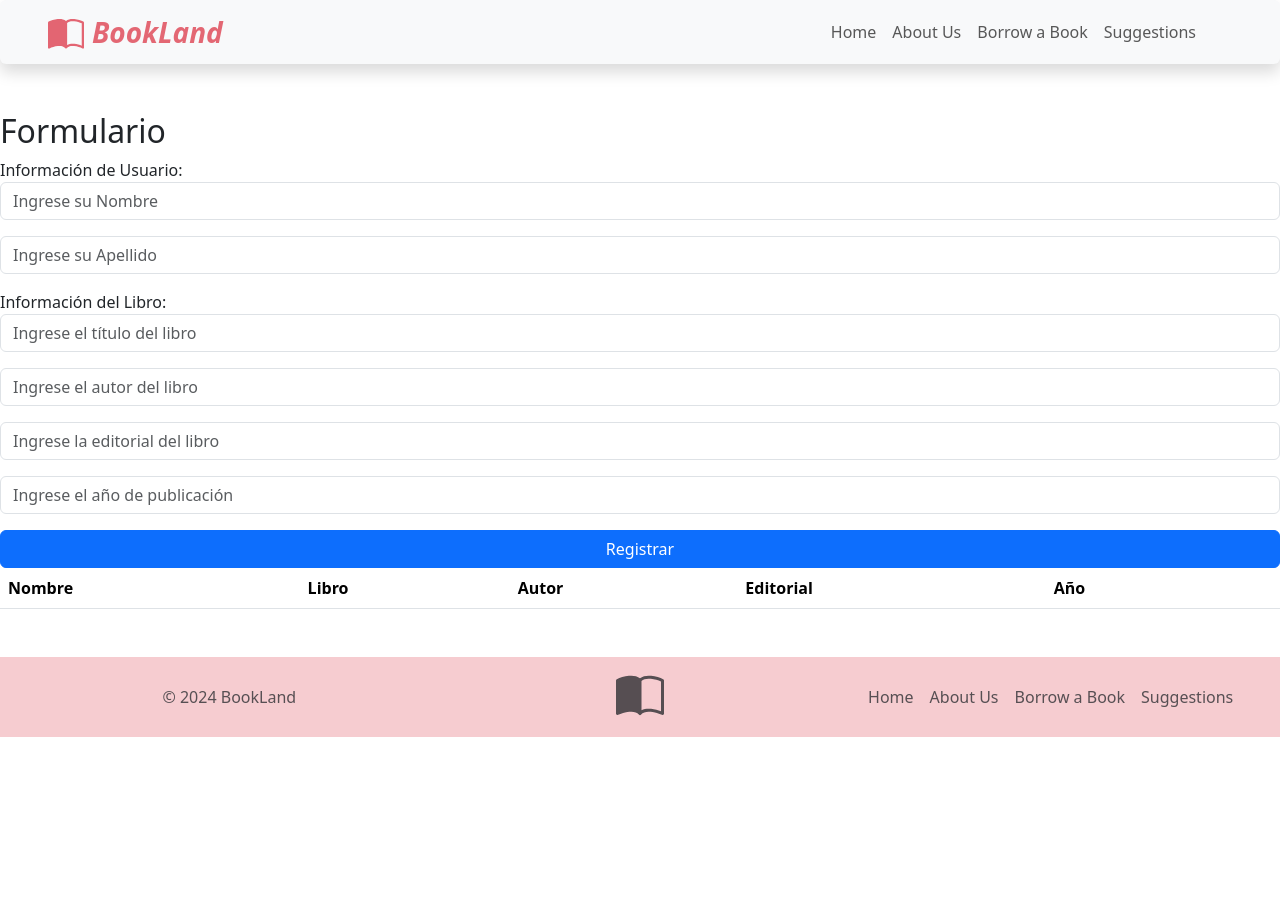
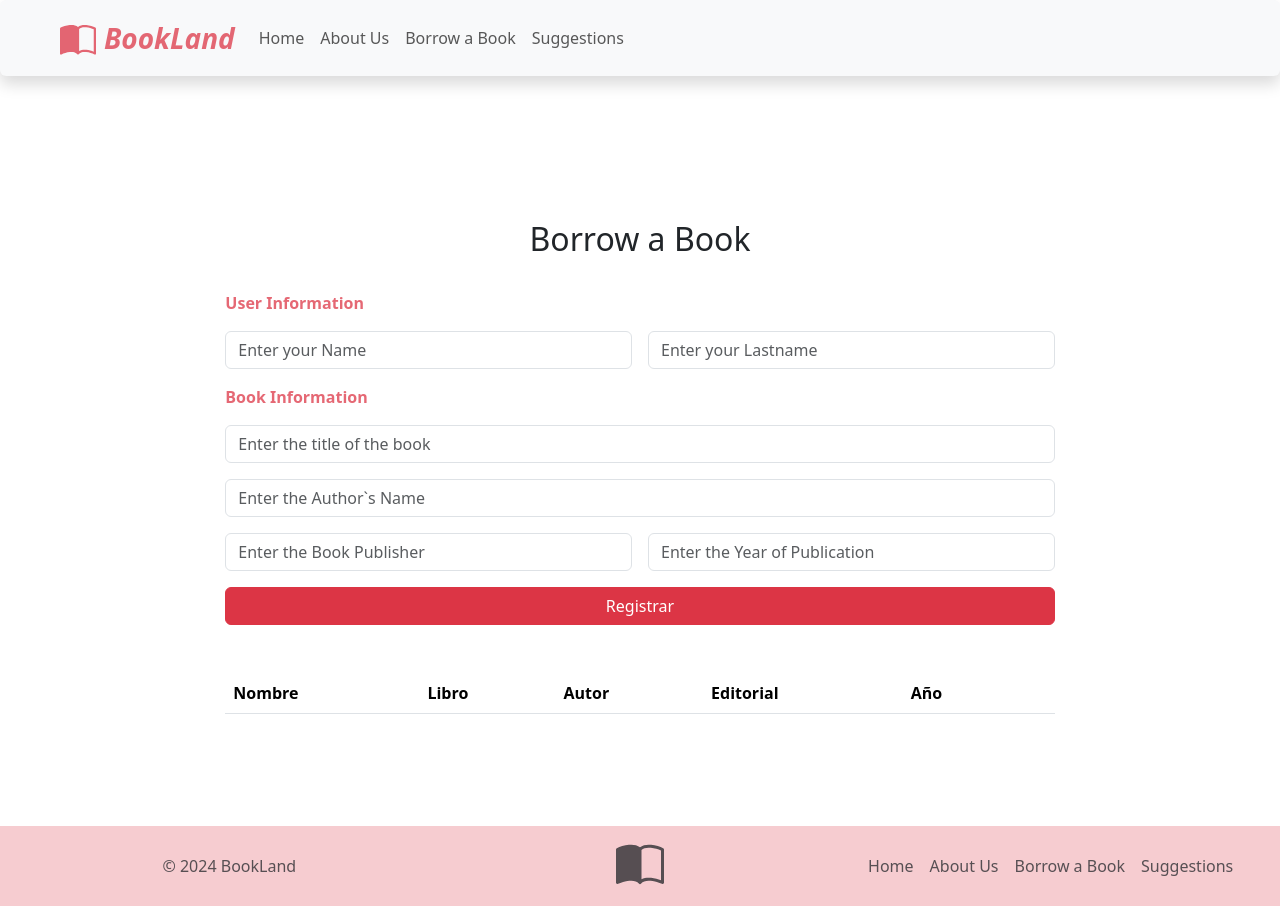
Before and after one commit to MaVilla04/Web1C3-ReactJS, a React (Vite) app: page /borrow in a window 1280 px wide. Before the commit the page ends 800 px from the top, so only its background shows below. Built offline with nearby package versions, Linux system fonts and the light colour scheme.

Commit message:
agrega contenido del Home y estilos a los inputs del Borrow

```diff
--- a/src/App.jsx
+++ b/src/App.jsx
@@ -10,8 +10,9 @@ import { BrowserRouter as Router, Routes, Route, Link } from 'react-router-dom';
 function App() {
   return (
     <Router>
-			<header className="d-flex justify-content-between px-5 align-items-center shadow mb-5 bg-body-tertiary rounded">
-				<div>
+      <header>
+        <nav className="d-flex justify-content-center navbar navbar-expand-lg shadow mb-5 bg-body-tertiary rounded">
+          <div className="container-fluid my-1 mx-3 mx-md-5" style={{ maxWidth: "1440px" }}>
             <Link className="navbar-brand fst-italic fw-bolder fs-3 text-danger text-opacity-75" to="/home">
               <svg xmlns="http://www.w3.org/2000/svg" width="36" height="36" fill="currentColor" className="bi bi-book-half me-2"
                 viewBox="0 0 16 16">
@@ -19,9 +20,6 @@ function App() {
                   d="M8.5 2.687c.654-.689 1.782-.886 3.112-.752 1.234.124 2.503.523 3.388.893v9.923c-.918-.35-2.107-.692-3.287-.81-1.094-.111-2.278-.039-3.213.492zM8 1.783C7.015.936 5.587.81 4.287.94c-1.514.153-3.042.672-3.994 1.105A.5.5 0 0 0 0 2.5v11a.5.5 0 0 0 .707.455c.882-.4 2.303-.881 3.68-1.02 1.409-.142 2.59.087 3.223.877a.5.5 0 0 0 .78 0c.633-.79 1.814-1.019 3.222-.877 1.378.139 2.8.62 3.681 1.02A.5.5 0 0 0 16 13.5v-11a.5.5 0 0 0-.293-.455c-.952-.433-2.48-.952-3.994-1.105C10.413.809 8.985.936 8 1.783" />
               </svg>
               BookLand</Link>
-				</div>
-				<nav className="navbar navbar-expand-lg ">
-					<div className="container-fluid my-1 mx-3">
             <button className="navbar-toggler focus-ring focus-ring-danger" type="button" data-bs-toggle="collapse"
               data-bs-target="#navbarSupportedContent" aria-controls="navbarSupportedContent" aria-expanded="false"
               aria-label="Toggle navigation">
--- a/src/components/Borrow.jsx
+++ b/src/components/Borrow.jsx
@@ -92,50 +92,64 @@ function Borrow() {
   }
 
   return (
-    <div>
-      <h2>Formulario</h2>
-      <form onSubmit={registerBorrow}>
-        <label>Información de Usuario:</label>
+    <main className="container py-5 col-lg-8">
+      <h2 className="text-center mt-5">Borrow a Book</h2>
+      <form className="row mt-3 mb-5 g-3" onSubmit={registerBorrow}>
+        <label className="text-danger text-opacity-75 fw-bold">User Information</label>
+        <div className="col-md-6">
           <input type="text"
-          placeholder='Ingrese su Nombre'
-          className='form-control mb-3'
+            placeholder='Enter your Name'
+            className='form-control'
             value={name}
             onChange={(e) => setName(e.target.value)}
           />
+        </div>
+
+        <div className="col-md-6">
           <input type="text"
-          placeholder='Ingrese su Apellido'
-          className='form-control mb-3'
+            placeholder='Enter your Lastname'
+            className='form-control'
             value={lastName}
             onChange={(e) => setLastName(e.target.value)}
           />
-        <label>Información del Libro:</label>
+        </div>
+
+        <label className="text-danger text-opacity-75 fw-bold">Book Information</label>
+        <div>
           <input type="text"
-          placeholder='Ingrese el título del libro'
-          className='form-control mb-3'
+            placeholder='Enter the title of the book'
+            className='form-control'
             value={book}
             onChange={(e) => setBook(e.target.value)}
           />
+        </div>
+        <div>
           <input type="text"
-          placeholder='Ingrese el autor del libro'
-          className='form-control mb-3'
+            placeholder='Enter the Author`s Name'
+            className='form-control'
             value={autor}
             onChange={(e) => setAutor(e.target.value)}
           />
+        </div>
+        <div className="col-md-6">
           <input type="text"
-          placeholder='Ingrese la editorial del libro'
-          className='form-control mb-3'
+            placeholder='Enter the Book Publisher'
+            className='form-control'
             value={publisher}
             onChange={(e) => setPublisher(e.target.value)}
           />
+        </div>
+        <div className="col-md-6">
           <input type="text"
-          placeholder='Ingrese el año de publicación'
-          className='form-control mb-3'
+            placeholder='Enter the Year of Publication'
+            className='form-control'
             value={publicationYear}
             onChange={(e) => setPublicationYear(e.target.value)}
           />
+        </div>
         <div className="d-grid gap-2">
           {editingIndex === -1 ? (
-            <button className='btn btn-primary' type='submit'>
+            <button className='btn btn-danger' type='submit'>
               Registrar
             </button>
           ) : (
@@ -187,7 +201,7 @@ function Borrow() {
 
         </tbody>
       </table>
-    </div>
+    </main>
   )
 }
 
--- a/src/components/Home.jsx
+++ b/src/components/Home.jsx
@@ -1,6 +1,22 @@
+import { Link } from "react-router-dom";
+
 function Home() {
   return (
-    <div>Home</div>
+    <main>
+      <section className="d-flex justify-content-center align-items-center flex-wrap mx-3" style={{ minHeight: 780 }}>
+        <div className="d-inline col-10 col-sm-5 mt-4 mx-4">
+          <h1 className="text-danger text-opacity-75">Explore infinite worlds in our literary corner!</h1>
+          <h2>Discover treasures between pages,</h2>
+          <h6>from timeless classics to the latest releases. Immerse yourself in stories that inspire, excite, and transform. Find your next adventure among books that ignite your imagination and nourish your soul.
+          </h6>
+          <h4 className="mb-0">Welcome to an unforgettable journey through words!</h4>
+          <Link className="btn btn-danger my-3 mx-5" to="/borrow" role="button">Borrow a Book</Link>
+        </div>
+        <div className="d-inline col-sm-5 col-md-6 col-lg-4">
+          <img src="https://static.vecteezy.com/system/resources/previews/023/654/965/non_2x/vintage-books-with-flowers-watercolor-clipart-ai-generated-free-png.png" className="img-fluid small-image" alt="Section Image" />
+        </div>
+      </section>
+    </main>
   )
 }
 
```
Lines whose indentation alone changed are shown as unchanged.
